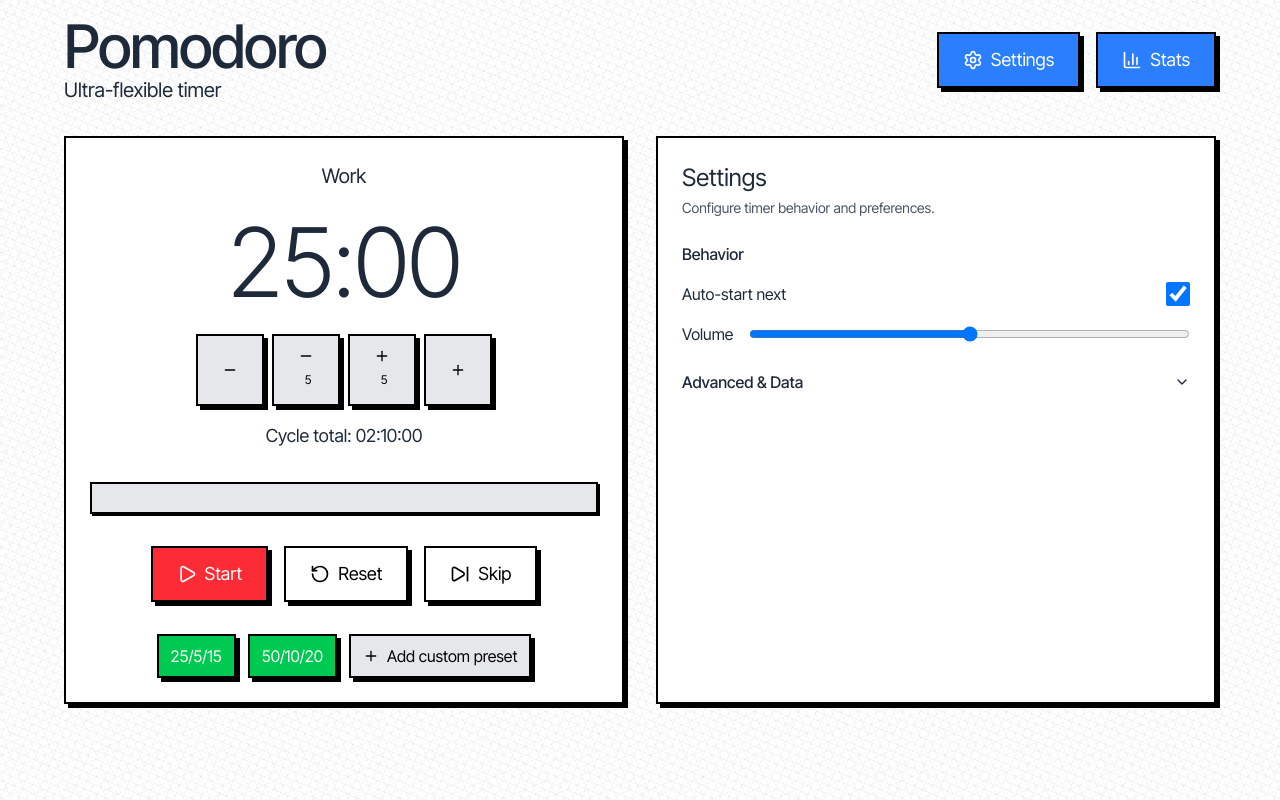
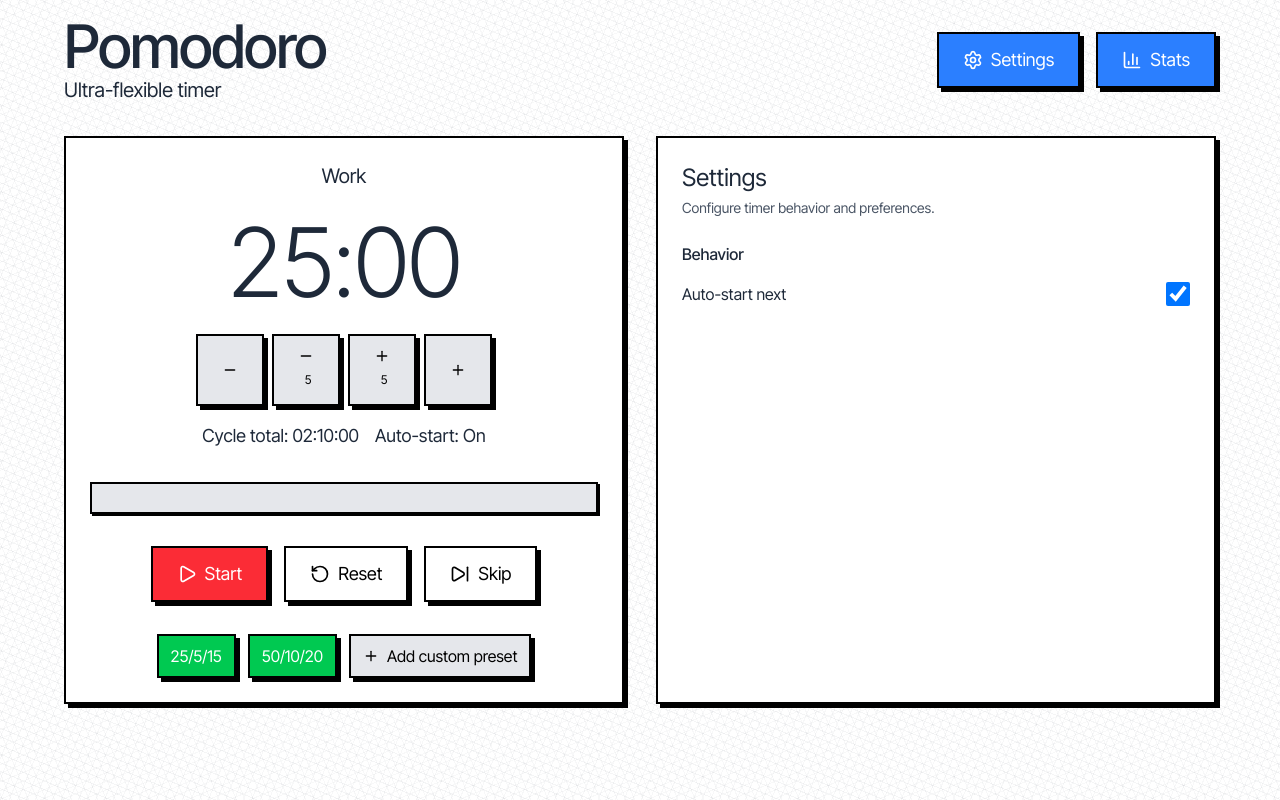
Before and after one commit to ezDecode/Pomodoro, a React (Vite) app: page / in a window 1280 px wide. Both pictures are taken after a click on the button "Settings". Built offline with nearby package versions, Linux system fonts and the light colour scheme.

Commit message:
refactor: remove unused settings properties and clean up Settings and CompactSettings components

```diff
--- a/src/App.jsx
+++ b/src/App.jsx
@@ -15,7 +15,6 @@ function App() {
     updateSettings,
     updatePreset,
     addSessionToHistory,
-    importSettings,
     saveCustomPreset
   } = useSettings()
 
@@ -120,7 +119,6 @@ function App() {
             <Settings
               settings={settings}
               onSettingsUpdate={updateSettings}
-              onImportSettings={importSettings}
             />
           )}
 
--- a/src/components/CompactSettings.jsx
+++ b/src/components/CompactSettings.jsx
@@ -8,7 +8,7 @@ export function CompactSettings({
   onImportSettings
 }) {
   const [isExpanded, setIsExpanded] = useState(false)
-  const { preset, autoStartNext, delayNext, volume } = settings
+  const { preset, autoStartNext, delayNext } = settings
 
   const handleImportSettings = (event) => {
     importSettings(event, onImportSettings)
@@ -122,25 +122,6 @@ export function CompactSettings({
             </div>
           </div>
 
-          {/* Audio Settings */}
-          <div>
-            <h3 className="text-sm font-medium text-gray-700 mb-3">Audio</h3>
-            <label className="flex items-center justify-between gap-4">
-              <span className="text-sm text-gray-600">Volume</span>
-              <div className="flex items-center gap-2 flex-1 max-w-32">
-                <input
-                  className="flex-1"
-                  type="range"
-                  min={0}
-                  max={1}
-                  step={0.01}
-                  value={volume}
-                  onChange={(e) => onSettingsUpdate({ volume: Number(e.target.value) })}
-                />
-                <span className="text-xs text-gray-500 w-8">{Math.round(volume * 100)}%</span>
-              </div>
-            </label>
-          </div>
 
           {/* Import/Export */}
           <div>
--- a/src/components/Settings.jsx
+++ b/src/components/Settings.jsx
@@ -1,18 +1,10 @@
-import { useState } from 'react'
-import { Download, Upload, ChevronDown, ChevronUp } from 'lucide-react'
-import { exportSettings, importSettings } from '../utils/helpers'
+import React from 'react'
 
 export function Settings({
   settings,
-  onSettingsUpdate,
-  onImportSettings
+  onSettingsUpdate
 }) {
-  const { autoStartNext, delayNext, volume } = settings
-  const [showAdvanced, setShowAdvanced] = useState(false)
-
-  const handleImportSettings = (event) => {
-    importSettings(event, onImportSettings)
-  }
+  const { autoStartNext } = settings
 
   return (
     <div className="card-brutal">
@@ -36,69 +28,9 @@ export function Settings({
               />
             </label>
 
-            <label className="flex items-center justify-between gap-4">
-              <span className="font-normal">Volume</span>
-              <input
-                className="w-full"
-                type="range"
-                min={0}
-                max={1}
-                step={0.01}
-                value={volume}
-                onChange={(e) => onSettingsUpdate({ volume: Number(e.target.value) })}
-              />
-            </label>
           </div>
         </section>
 
-        {/* Advanced & Data */}
-        <section>
-          <button
-            className="w-full flex items-center justify-between text-left mb-2"
-            onClick={() => setShowAdvanced((v) => !v)}
-            title="Toggle Advanced & Data"
-          >
-            <h3 className="text-base font-medium">Advanced & Data</h3>
-            {showAdvanced ? <ChevronUp size={16} /> : <ChevronDown size={16} />}
-          </button>
-
-          {showAdvanced && (
-            <div className="space-y-4">
-              <label className="flex items-center justify-between gap-4">
-                <span className="font-normal">Delay before next (sec)</span>
-                <input
-                  className="input-brutal w-28"
-                  type="number"
-                  min={0}
-                  max={60}
-                  value={delayNext}
-                  onChange={(e) => onSettingsUpdate({ delayNext: Math.max(0, Number(e.target.value)) })}
-                />
-              </label>
-
-              <div className="flex flex-col sm:flex-row gap-4">
-                <button
-                  className="btn-brutal btn-success flex items-center justify-center gap-2 flex-1"
-                  onClick={() => exportSettings(settings)}
-                  title="Export settings"
-                >
-                  <Download size={16} />
-                  Export
-                </button>
-                <label className="btn-brutal btn-secondary flex items-center justify-center gap-2 flex-1 cursor-pointer" title="Import settings">
-                  <Upload size={16} />
-                  Import
-                  <input
-                    type="file"
-                    accept=".json"
-                    onChange={handleImportSettings}
-                    className="hidden"
-                  />
-                </label>
-              </div>
-            </div>
-          )}
-        </section>
       </div>
     </div>
   )
--- a/src/components/Timer.jsx
+++ b/src/components/Timer.jsx
@@ -1,6 +1,6 @@
 import { useState } from 'react'
 import { Plus, Minus } from 'lucide-react'
-import { formatTime, calculateTotalCycleSeconds, getSessionInfo, parseTimeInput, validateTimeInput } from '../utils/helpers'
+import { formatTime, calculateTotalCycleSeconds, getSessionInfo, validateTimeInput } from '../utils/helpers'
 import { ProgressBar } from './ProgressBar'
 import { TimerControls } from './TimerControls'
 import { PresetButtons } from './PresetButtons'
@@ -151,8 +151,9 @@ export function Timer({
             </div>
           )}
 
-          <div className="text-base sm:text-lg font-normal">
-            Cycle total: {formatTime(totalCycleSeconds)}
+          <div className="text-base sm:text-lg font-normal flex items-center justify-center gap-4">
+            <span>Cycle total: {formatTime(totalCycleSeconds)}</span>
+            {settings.autoStartNext && <span>Auto-start: On</span>}
           </div>
         </div>
 
--- a/src/hooks/useTimer.js
+++ b/src/hooks/useTimer.js
@@ -2,7 +2,7 @@ import { useState, useEffect, useRef } from 'react'
 import { playNotificationBeep, getSessionInfo } from '../utils/helpers'
 
 export function useTimer(sessionIndex, settings, onSessionComplete) {
-  const { preset, autoStartNext, delayNext, volume } = settings
+  const { preset, autoStartNext, delayNext } = settings
   const { sessionDuration, isWork } = getSessionInfo(sessionIndex, preset)
 
   const [remaining, setRemaining] = useState(sessionDuration)
@@ -37,7 +37,7 @@ export function useTimer(sessionIndex, settings, onSessionComplete) {
           timerRef.current = null
 
           // Play notification beep
-          playNotificationBeep(volume)
+          playNotificationBeep()
 
           // Create session data
           const sessionData = {
@@ -63,7 +63,7 @@ export function useTimer(sessionIndex, settings, onSessionComplete) {
       timerRef.current?.terminate()
       timerRef.current = null
     }
-  }, [isRunning, autoStartNext, delayNext, volume, sessionDuration, isWork, onSessionComplete])
+  }, [isRunning, autoStartNext, delayNext, sessionDuration, isWork, onSessionComplete])
 
   const startTimer = () => setIsRunning(true)
   const pauseTimer = () => setIsRunning(false)
--- a/src/utils/constants.js
+++ b/src/utils/constants.js
@@ -10,7 +10,6 @@ export const DEFAULT_SETTINGS = {
   preset: DEFAULT_PRESET,
   autoStartNext: true,
   delayNext: 0,
-  volume: 0.5,
   completedSessions: 0,
   totalWorkTime: 0,
   totalBreakTime: 0,
--- a/src/utils/helpers.js
+++ b/src/utils/helpers.js
@@ -6,14 +6,14 @@ export function formatTime(totalSeconds) {
   return `${hh}${String(minutes).padStart(2, '0')}:${String(seconds).padStart(2, '0')}`
 }
 
-export function playNotificationBeep(volume) {
+export function playNotificationBeep() {
   try {
     const ctx = new (window.AudioContext || window.webkitAudioContext)()
     const o = ctx.createOscillator()
     const g = ctx.createGain()
     o.type = 'square'
     o.frequency.value = 880
-    g.gain.value = volume
+    g.gain.value = 1.0 // Use system volume (max volume, system will control)
     o.connect(g)
     g.connect(ctx.destination)
     o.start()
@@ -61,43 +61,6 @@ export function importSettings(event, onSettingsImport) {
   }
 }
 
-export function parseTimeInput(input) {
-  if (!input || typeof input !== 'string') return null
-
-  const trimmed = input.trim()
-  if (!trimmed) return null
-
-  // Handle different time formats
-  const parts = trimmed.split(':').map(Number)
-
-  // Check if all parts are valid numbers
-  if (parts.some(isNaN)) return null
-
-  if (parts.length === 3) {
-    // HH:MM:SS format
-    const [hours, minutes, seconds] = parts
-    if (hours < 0 || minutes < 0 || seconds < 0 || minutes >= 60 || seconds >= 60) return null
-    return hours * 3600 + minutes * 60 + seconds
-  } else if (parts.length === 2) {
-    // MM:SS format
-    const [minutes, seconds] = parts
-    if (minutes < 0 || seconds < 0 || seconds >= 60) return null
-    return minutes * 60 + seconds
-  } else if (parts.length === 1) {
-    const value = parts[0]
-    if (value < 0) return null
-
-    // If it's a small number (less than 60), treat as minutes
-    // If it's larger, treat as seconds
-    if (value < 60) {
-      return value * 60 // minutes
-    } else {
-      return value // seconds
-    }
-  }
-
-  return null // Invalid format
-}
 
 export function validateTimeInput(input) {
   if (!input || typeof input !== 'string') return { isValid: false, error: 'Invalid input' }
```
